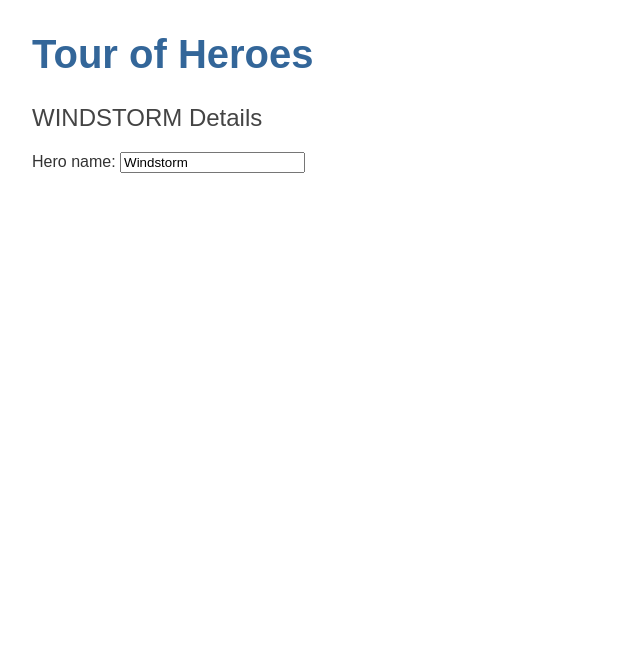
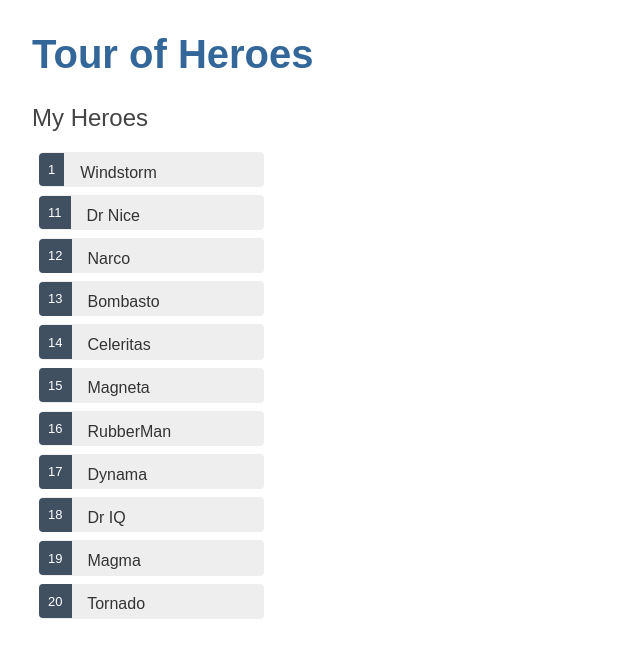
Before and after one commit to BjornChaudron/angular-tour-of-heroes, an Angular app: page /heroes in a window 1280 px wide. Shown: the top 658 px of the page, without its empty margins (0-640 px from the left). Built offline with nearby package versions, Linux system fonts and the light colour scheme.

Commit message:
Implemented hero list
- Added mock heroes
- Added hero list
- Added support for selecting a hero
- Added highlight for currently selected hero
- Made hero details conditional
- Show hero details on click

```diff
--- a/src/app/heroes/heroes.component.css
+++ b/src/app/heroes/heroes.component.css
@@ -0,0 +1,52 @@
+/* HeroesComponent's private CSS styles */
+.heroes {
+  margin: 0 0 2em 0;
+  list-style-type: none;
+  padding: 0;
+  width: 15em;
+}
+.heroes li {
+  cursor: pointer;
+  position: relative;
+  left: 0;
+  background-color: #EEE;
+  margin: .5em;
+  padding: .3em 0;
+  height: 1.6em;
+  border-radius: 4px;
+}
+.heroes li:hover {
+  color: #2c3a41;
+  background-color: #e6e6e6;
+  left: .1em;
+}
+.heroes li.selected {
+  background-color: black;
+  color: white;
+}
+.heroes li.selected:hover {
+  background-color: #505050;
+  color: white;
+}
+.heroes li.selected:active {
+  background-color: black;
+  color: white;
+}
+.heroes .badge {
+  display: inline-block;
+  font-size: small;
+  color: white;
+  padding: 0.8em 0.7em 0 0.7em;
+  background-color:#405061;
+  line-height: 1em;
+  position: relative;
+  left: -1px;
+  top: -4px;
+  height: 1.8em;
+  margin-right: .8em;
+  border-radius: 4px 0 0 4px;
+}
+
+input {
+  padding: .5rem;
+}
--- a/src/app/heroes/heroes.component.html
+++ b/src/app/heroes/heroes.component.html
@@ -1,5 +1,19 @@
-<h2>{{hero.name | uppercase}} Details</h2>
-<div>
-  <label for="name">Hero name: </label>
-  <input id="name" [(ngModel)]="hero.name" placeholder="name">
+<h2>My Heroes</h2>
+<ul class="heroes">
+  <li *ngFor="let hero of heroes"
+      [class.selected]="hero === selectedHero"
+      (click)="onSelect(hero)">
+    <span class="badge">{{hero.id}}</span> {{hero.name}}
+  </li>
+</ul>
+
+<div *ngIf="selectedHero">
+
+  <h2>{{selectedHero.name | uppercase}} Details</h2>
+  <div><span>id: </span>{{selectedHero.id}}</div>
+  <div>
+    <label for="name">Hero name: </label>
+    <input id="name" [(ngModel)]="selectedHero.name">
+  </div>
+
 </div>
--- a/src/app/heroes/heroes.component.ts
+++ b/src/app/heroes/heroes.component.ts
@@ -1,5 +1,6 @@
 import {Component, OnInit} from '@angular/core';
 import {Hero} from "../hero";
+import {HEROES} from "../mock-heroes";
 
 @Component({
   selector: 'app-heroes',
@@ -8,10 +9,8 @@
 })
 export class HeroesComponent implements OnInit {
 
-  hero: Hero = {
-    id: 1,
-    name: "Windstorm"
-  }
+  heroes = HEROES
+  selectedHero?: Hero
 
   constructor() {
   }
@@ -19,4 +18,8 @@
   ngOnInit(): void {
   }
 
+  onSelect(hero: Hero) {
+    this.selectedHero = hero
+  }
+
 }
--- /dev/null
+++ b/src/app/mock-heroes.ts
@@ -0,0 +1,15 @@
+import {Hero} from "./hero";
+
+export const HEROES: Hero[] = [
+  {id: 1, name: "Windstorm"},
+  {id: 11, name: 'Dr Nice'},
+  {id: 12, name: 'Narco'},
+  {id: 13, name: 'Bombasto'},
+  {id: 14, name: 'Celeritas'},
+  {id: 15, name: 'Magneta'},
+  {id: 16, name: 'RubberMan'},
+  {id: 17, name: 'Dynama'},
+  {id: 18, name: 'Dr IQ'},
+  {id: 19, name: 'Magma'},
+  {id: 20, name: 'Tornado'}
+];
```
